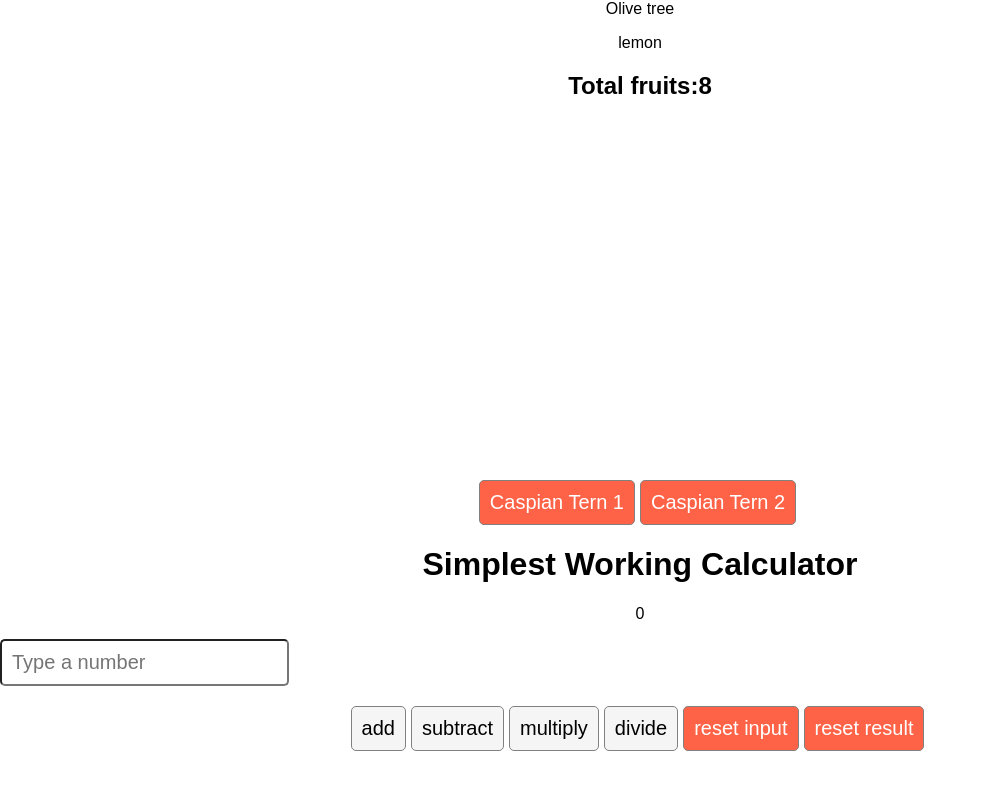
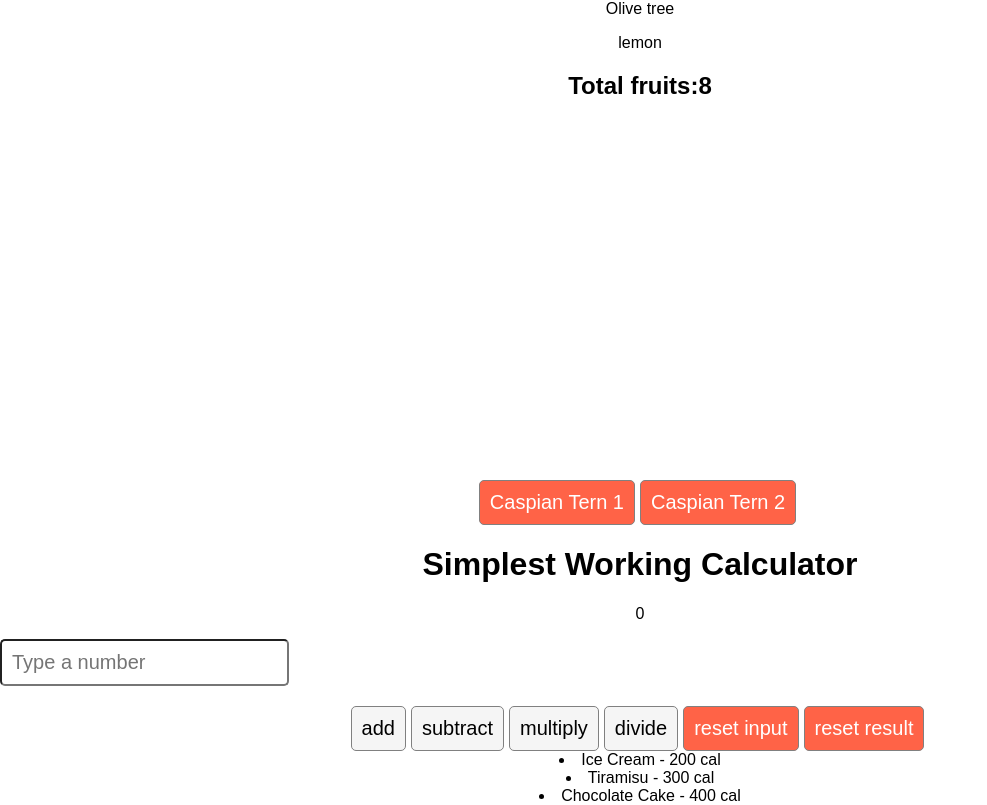
Before and after one commit to royMatar/React-Components, a React (Create React App) app: page / in a window 1280 px wide. Shown: the part 467-1272 px from the top of the page, without its empty margins (0-987 px from the left). Before the commit the page ends 1218 px from the top, so only its background shows below. Built offline with nearby package versions, Linux system fonts and the light colour scheme.

Commit message:
Basic list component added using filter sort and map js operations

```diff
--- a/src/App.js
+++ b/src/App.js
@@ -8,8 +8,10 @@ import { useState } from "react";
 import YoutubeVideo from './Components/React-player/YoutubeVideo'
 import Songselection from './Components/SongSelection/SongSelection';
 import Calculator from "./Components/Calculator/Calculator";
+import List from "./Components/List/List";
 
 function App() {
+
   const [fruits] = useState([
     { fruitName: "apple", id: 1 },
     { fruitName: "peach", id: 2 },
@@ -21,6 +23,13 @@ function App() {
     { fruitName: "lemon", id: 8 },
   ]);
 
+  const desserts = [
+    { name: "Ice Cream", calories: 200 },
+    { name: "Tiramisu", calories: 300 },
+    { name: "Lemon Cake", calories: 600 },
+    { name: "Chocolate Cake", calories: 400 },
+  ];
+
   return (
     <div className="App">
       <PassingProps firstName="Roy" lastName="Matar" />
@@ -31,6 +40,7 @@ function App() {
       <YoutubeVideo/>
       <Songselection/>
       <Calculator/>
+      <List desserts={desserts}/>
     </div>
   );
 }
--- /dev/null
+++ b/src/Components/List/List.jsx
@@ -0,0 +1,24 @@
+import React from "react";
+
+//this function filters the desserts that are less than 500 calories
+//lists the items from low to high
+
+function List(props) {
+  const lowCaloriesDesserts = props.desserts
+    .filter((dessert) => {
+      return dessert.calories < 500;
+    })
+    .sort((a, b) => {
+      return a.calories - b.calories;
+    })
+    .map((desserts) => {
+      return (
+        <li>
+          {desserts.name} - {desserts.calories} cal
+        </li>
+      );
+    });
+  return <div>{lowCaloriesDesserts}</div>;
+}
+
+export default List;
```
